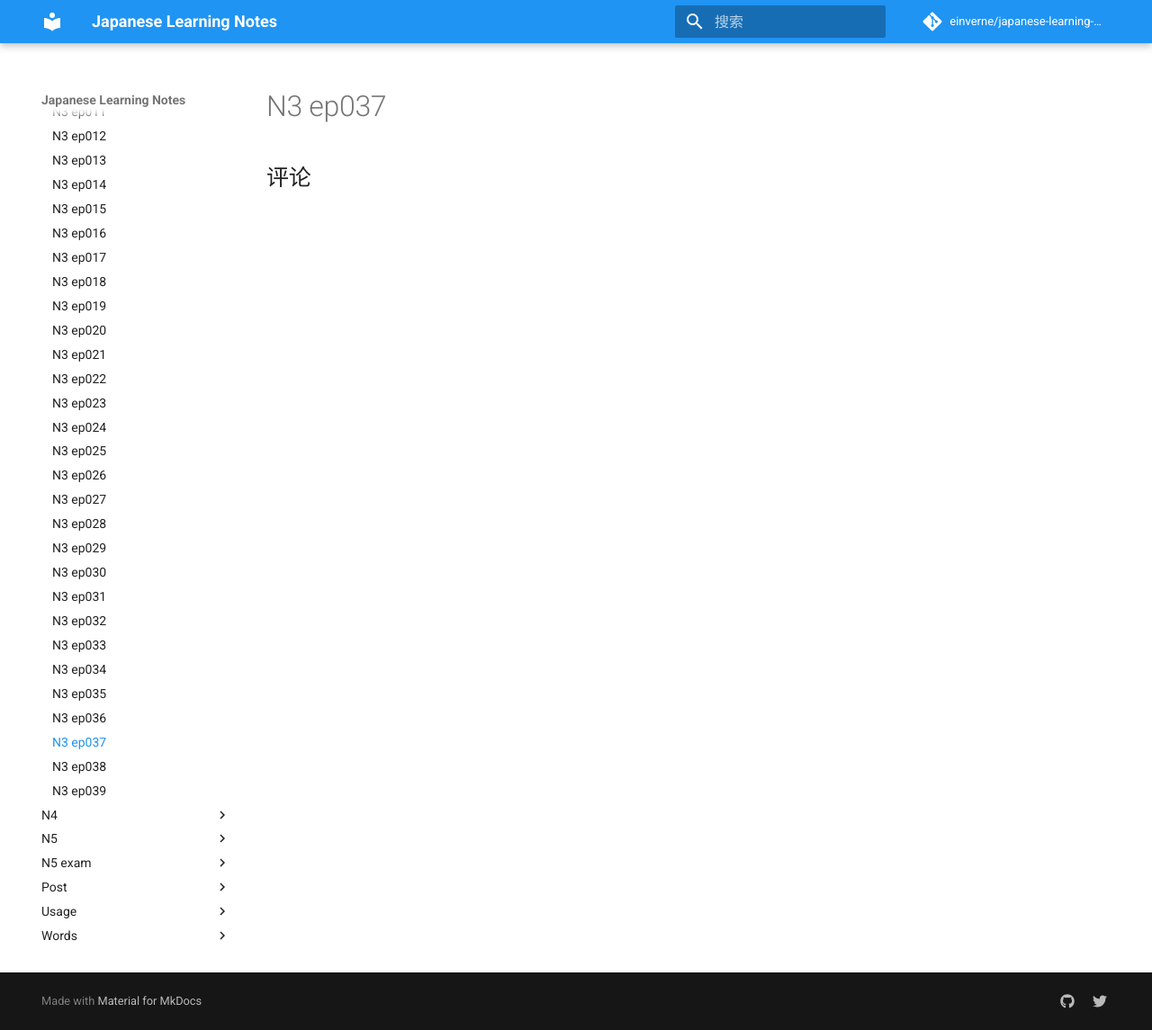
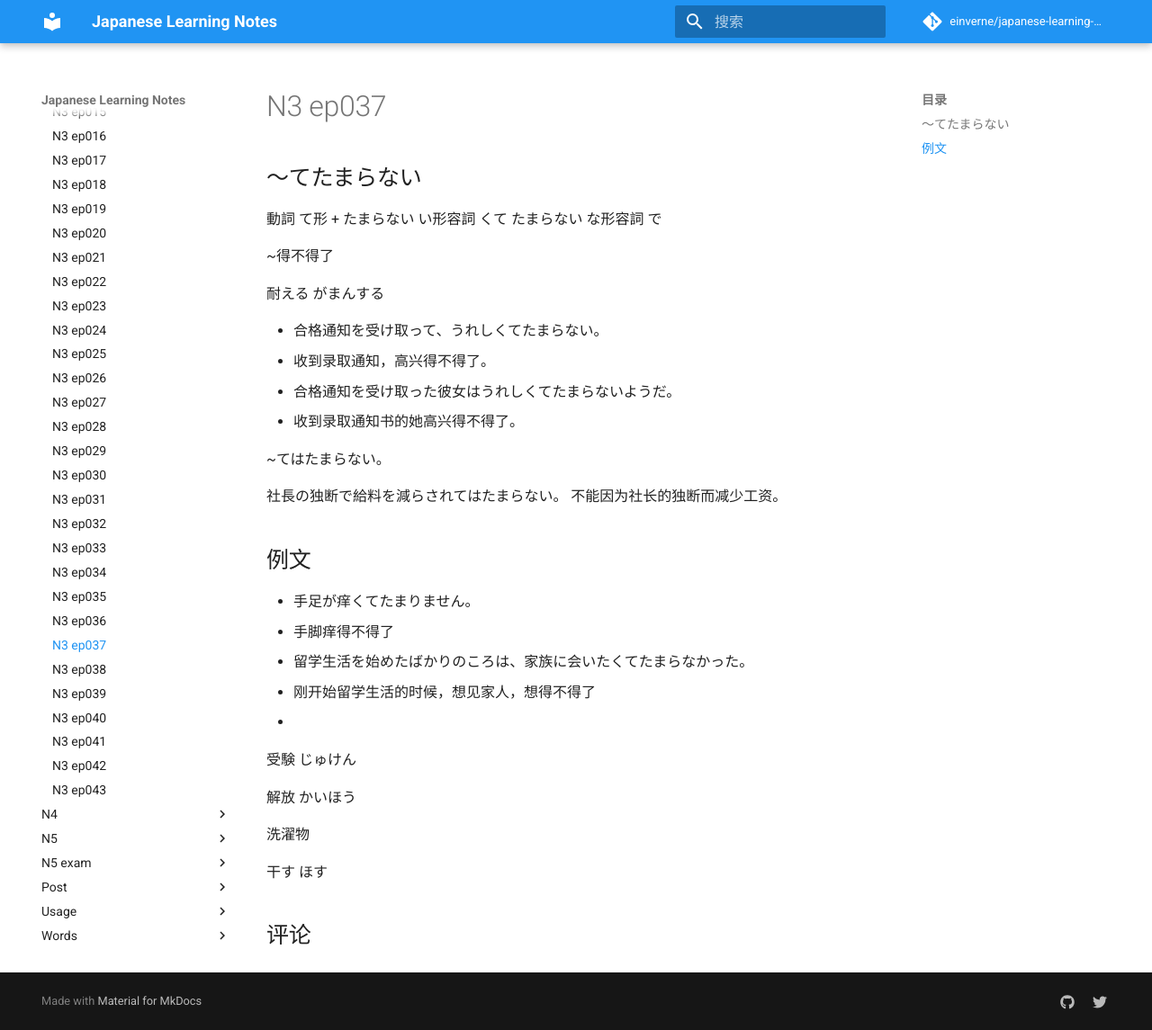
Before and after one commit to einverne/japanese-learning-notes, an MkDocs documentation site: the page built from docs/n3/n3-ep037.md, in a window 1280 px wide and 1145 px high. Shown: the whole window at 90% size. Built offline with MkDocs 1.6.1 and Material for MkDocs 9.7.7, drawn with Linux system fonts in a browser that asks for light colours; comment, search, counter and statistics services are not loaded.

Commit message:
feat: add n3 notes

```diff
--- a/docs/n3/n3-ep037.md
+++ b/docs/n3/n3-ep037.md
@@ -1,3 +1,42 @@
 ---
 comments: true
 ---
+
+## ～てたまらない
+
+動詞 て形 +  たまらない
+い形容詞 くて たまらない
+な形容詞 で
+
+~得不得了
+
+耐える  がまんする
+
+- 合格通知を受け取って、うれしくてたまらない。
+- 收到录取通知，高兴得不得了。
+- 合格通知を受け取った彼女はうれしくてたまらないようだ。
+- 收到录取通知书的她高兴得不得了。
+
+
+~てはたまらない。
+
+社長の独断で給料を減らされてはたまらない。
+不能因为社长的独断而减少工资。
+
+
+## 例文
+
+- 手足が痒くてたまりません。
+- 手脚痒得不得了
+- 留学生活を始めたばかりのころは、家族に会いたくてたまらなかった。
+- 刚开始留学生活的时候，想见家人，想得不得了
+-
+
+
+受験 じゅけん
+
+解放 かいほう
+
+洗濯物
+
+干す  ほす
```
Also changed, not shown: docs/n3/n3-ep038.md (+29 -0 lines), docs/n3/n3-ep039.md (+17 -0 lines), docs/n3/n3-ep040.md (added, +22 -0 lines), docs/n3/n3-ep041.md (added, +26 -0 lines), docs/n3/n3-ep042.md (added, +28 -0 lines), docs/n3/n3-ep043.md (added, +27 -0 lines).
